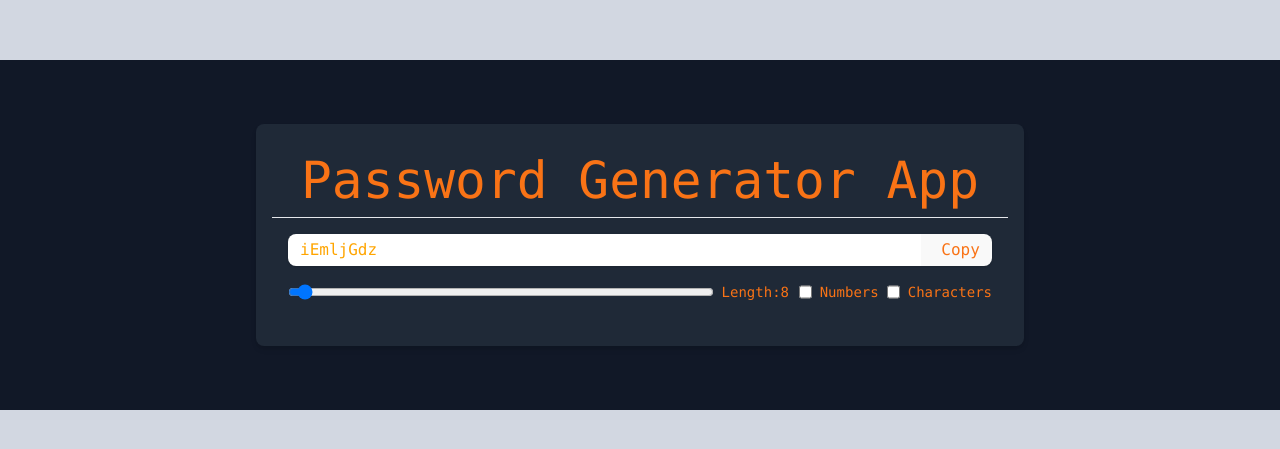
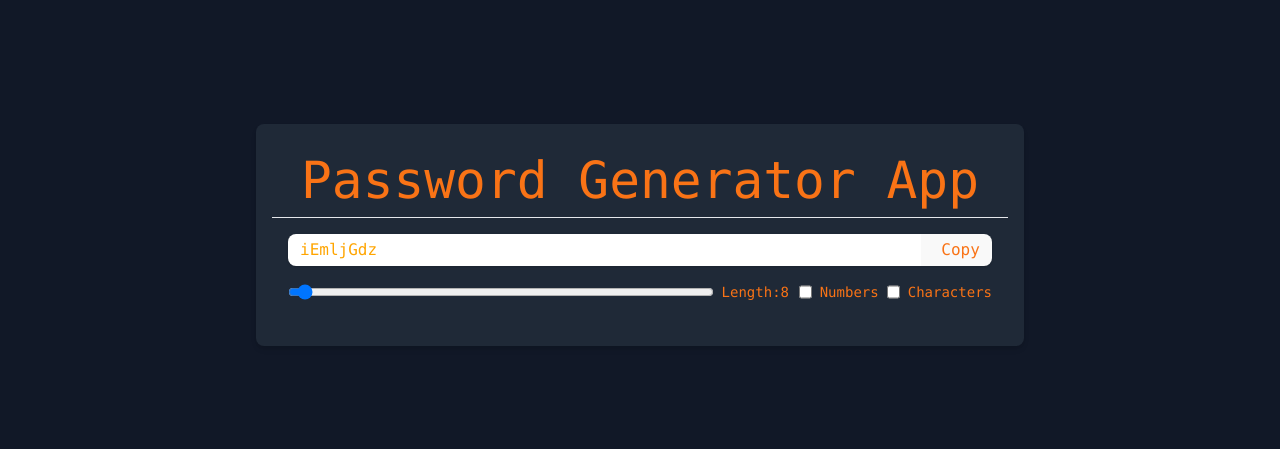
Before and after one commit to denichinv/password-generator, a React (Vite) app: page / in a window 1280 px wide. Shown: the part 165-614 px from the top of the page. Built offline with nearby package versions, Linux system fonts and the light colour scheme.

Commit message:
screenshot added

```diff
--- a/src/App.css
+++ b/src/App.css
@@ -44,3 +44,6 @@ body{
 .read-the-docs {
   color: #888;
 }
+body{
+  background-color: rgb(17 24 39)
+}
```
Also changed, not shown: screenshots/initial-view.png (added).
